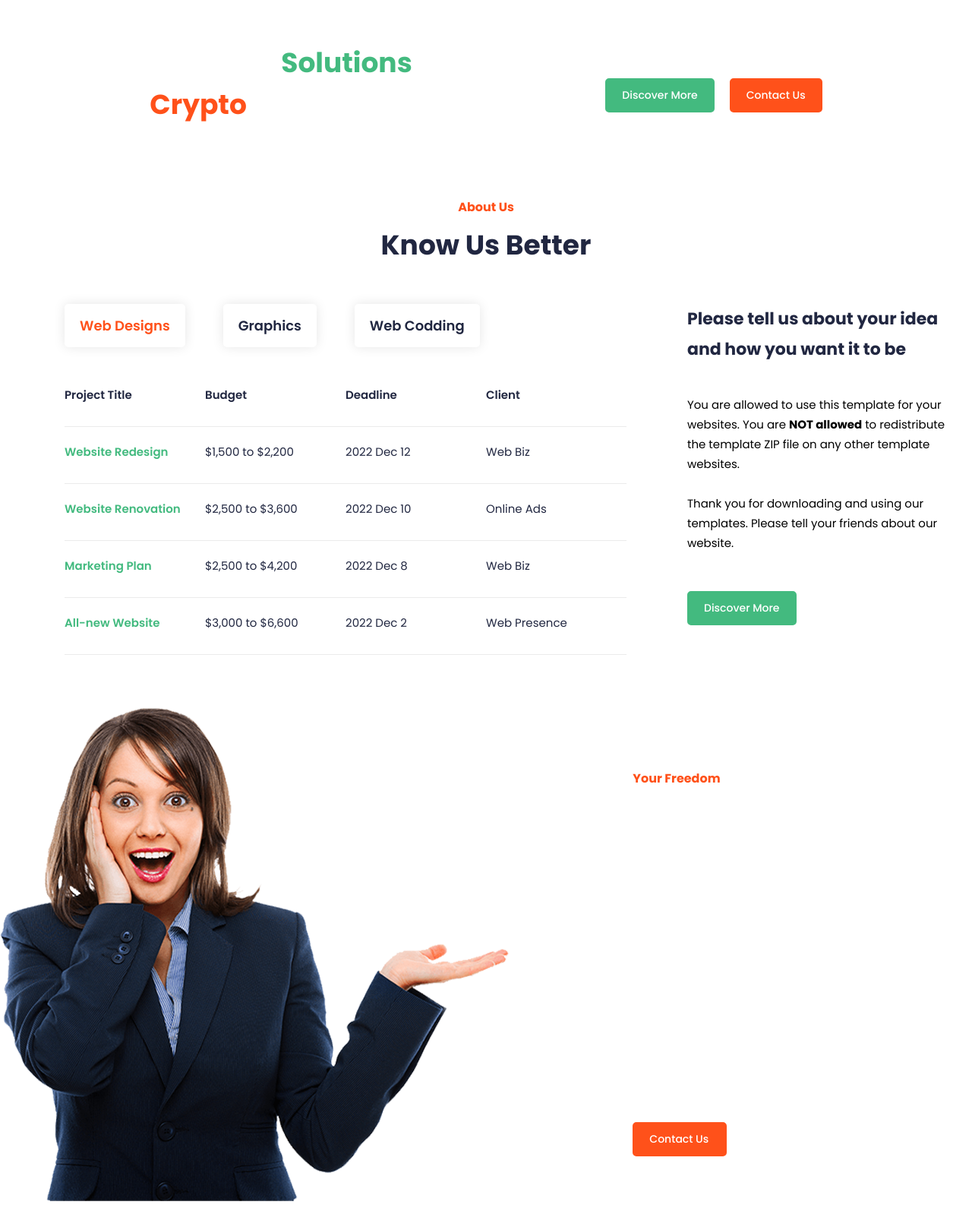
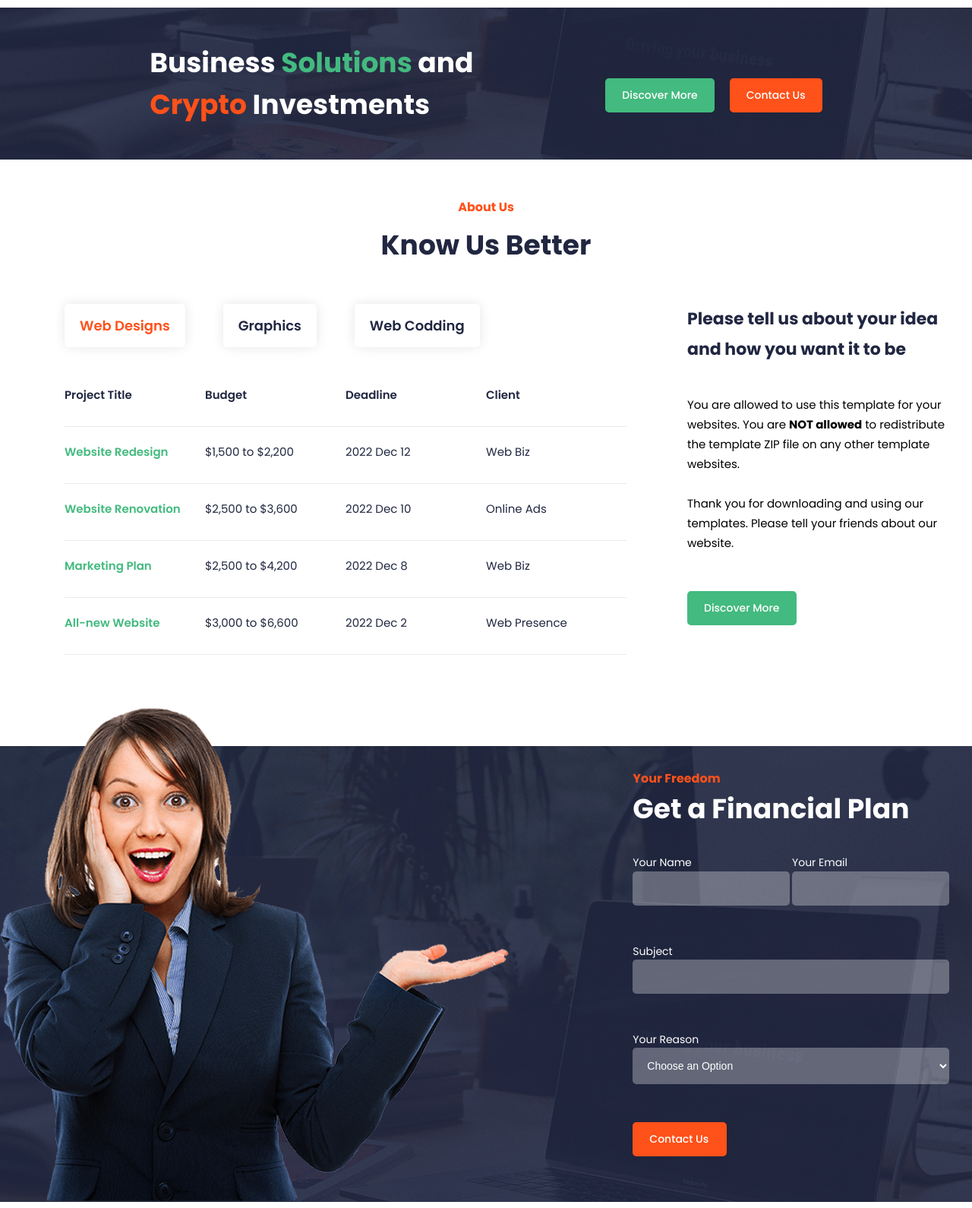
Before and after one commit to Shehroz-007/Mexant, a plain HTML site: page index.html in a window 1280 px wide. Shown: the part 1210-2800 px from the top of the page at 76% size. Drawn offline with Linux system fonts and the light colour scheme; the site is published under a folder, as on GitHub Pages, so addresses that start at the root find nothing.

Commit message:
Fix image paths for GitHub Pages

```diff
--- a/style.css
+++ b/style.css
@@ -93,7 +93,7 @@ nav ul a:hover {
 
 .hero-section {
     height: 650px;
-    background: url(/img/slide-01.jpg) center /cover no-repeat;
+    background: url(img/slide-01.jpg) center /cover no-repeat;
 }
 @keyframes fadeInRight {
   0% {
@@ -253,7 +253,7 @@ nav ul a:hover {
     align-items: center;
     justify-content: center;
     height: 200px;
-    background: url(/img/cta-bg.jpg) center /cover no-repeat;
+    background: url(img/cta-bg.jpg) center /cover no-repeat;
 }
 
 .cta-section h4 {
@@ -405,7 +405,7 @@ nav ul a:hover {
 .financial-plan-section {
     display: flex;
     height: 600px;
-    background: url(/img/calculator-bg.jpg) center center /cover no-repeat;
+    background: url(img/calculator-bg.jpg) center center /cover no-repeat;
     margin-bottom: 30px;
 }
 
```
